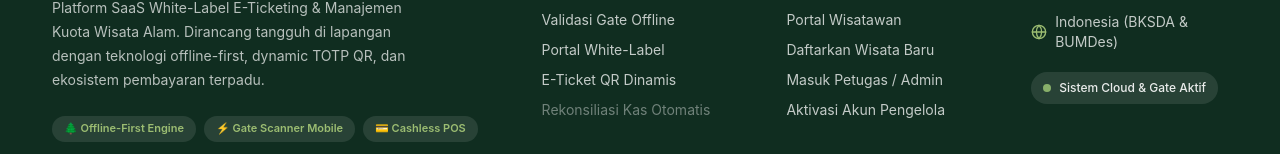
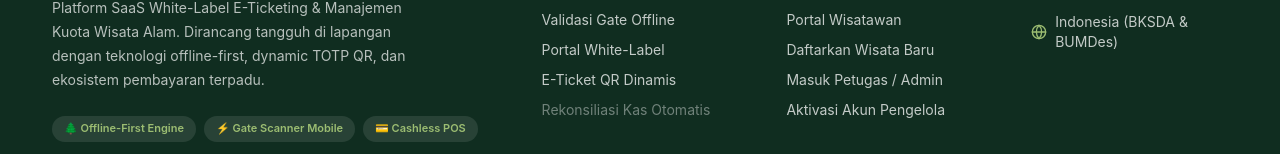
Before and after one commit to Derylfabiensyah/passify, a React app in the folder frontend/: page / in a window 1280 px wide. Shown: the part 3734-3888 px from the top of the page. Built offline with nearby package versions, Linux system fonts and the light colour scheme; no server answers; the HTML template or start-up script is replaced by a standard one.

Commit message:
style: remove 'Sistem Cloud & Gate Aktif' badge from footer

```diff
--- a/frontend/src/components/LandingPage.jsx
+++ b/frontend/src/components/LandingPage.jsx
@@ -254,12 +254,6 @@ export default function LandingPage() {
                   <Globe className="h-4 w-4 text-[var(--leaf)] shrink-0" />
                   <span className="text-white/75">Indonesia (BKSDA & BUMDes)</span>
                 </li>
-                <li className="pt-2">
-                  <div className="inline-flex items-center gap-2 rounded-xl bg-white/10 px-3 py-2 text-xs font-medium text-white/90">
-                    <span className="h-2 w-2 rounded-full bg-emerald-400 animate-pulse" />
-                    <span>Sistem Cloud & Gate Aktif</span>
-                  </div>
-                </li>
               </ul>
             </div>
           </div>
```
